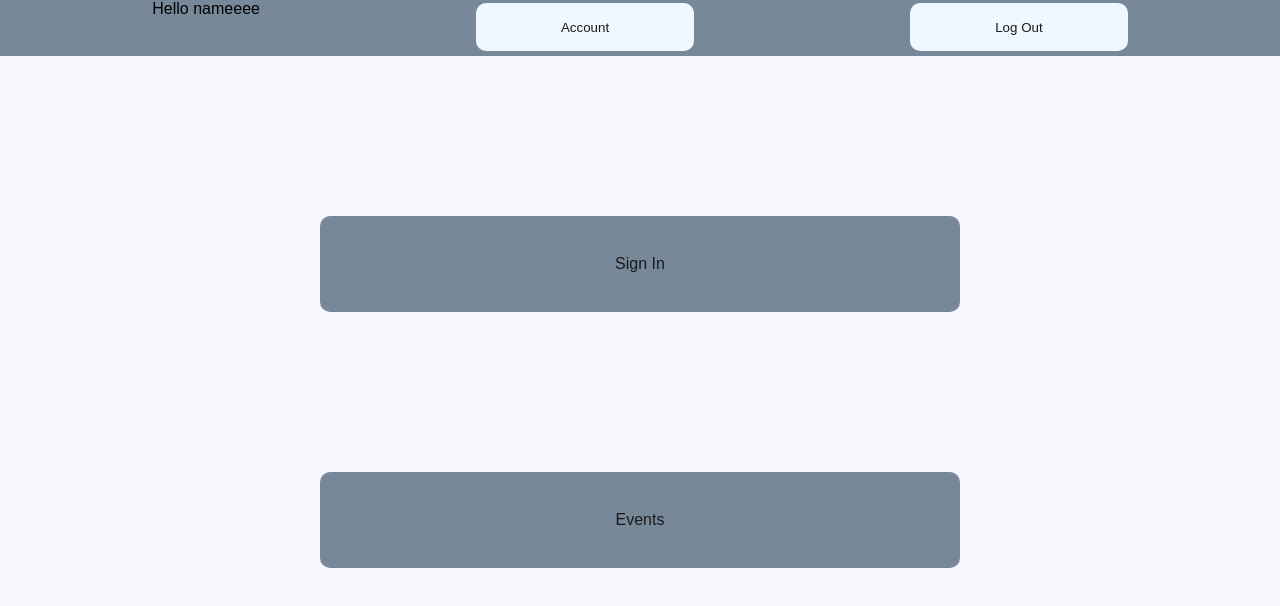
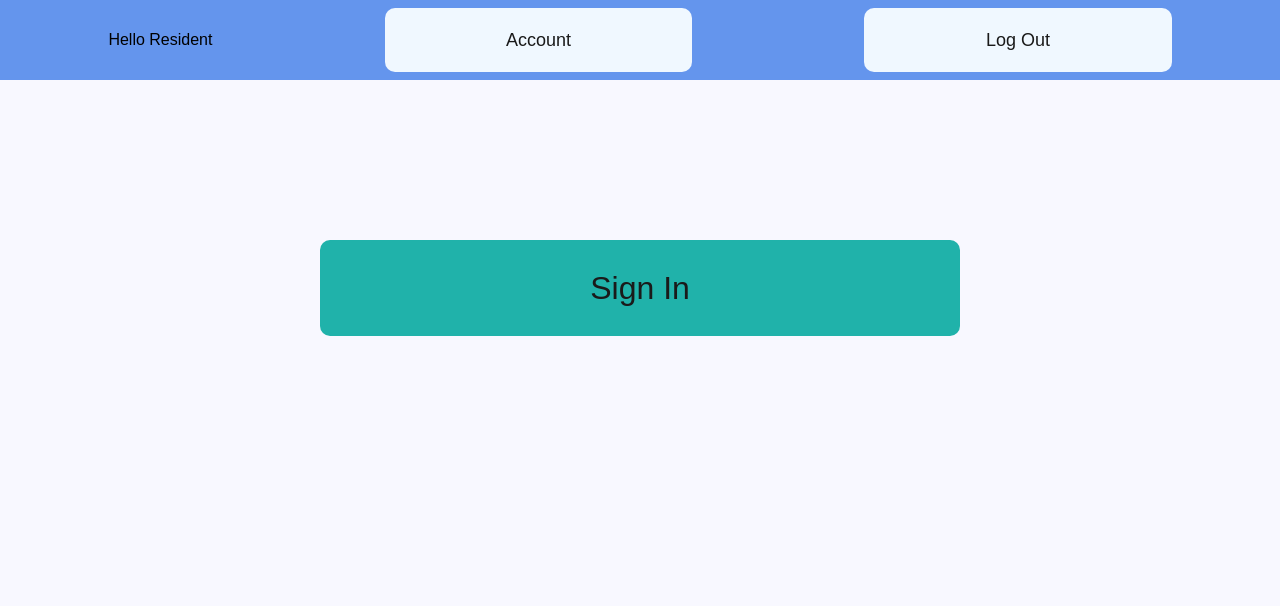
Before and after one commit to The-Ashram/Attendance_Taking_FE, a Next.js app: page /resident/homepage in a window 1280 px wide. Shown: the top 606 px of the page. Built offline with nearby package versions, Linux system fonts and the light colour scheme.

Commit message:
fix some styling and added some routing

```diff
--- a/src/app/admin/components/Dashboard/styled.ts
+++ b/src/app/admin/components/Dashboard/styled.ts
@@ -17,8 +17,8 @@ export const StatsBlock = styled.button`
     height: 150px;
     padding: 15px;
     display: grid;
-    background-color: indianred;
-    border: indianred;
+    background-color: lightseagreen;
+    border: lightseagreen;
     border-radius: 15px;
 
     &:hover {
--- a/src/app/admin/components/LoginModal/styled.ts
+++ b/src/app/admin/components/LoginModal/styled.ts
@@ -22,14 +22,14 @@ export const InputBox = styled.input`
     border-radius: 5px;
     background-color: #ffffff;
     box-shadow: 0 4px 8px rgba(0, 0, 0, 0.2);
-    margin: 10px;
+    margin: 20px;
     color: black;
 `
 
 export const CTAButton = styled.button`
     width: 200px;
     height: 30px;
-    margin: 10px;
+    margin: 20px;
 `
 
 export const ErrorMessage = styled.p`
--- a/src/app/resident/components/Header/header.tsx
+++ b/src/app/resident/components/Header/header.tsx
@@ -1,10 +1,28 @@
 import {Button, Title, Wrapper} from "@/app/resident/components/Header/styled";
+import {usePathname, useRouter} from "next/navigation";
 
 export default function Header() {
+    const router = useRouter();
+    const path = usePathname();
+    const isHomepage = path === "/resident/homepage"
+    function accountsHandler() {
+        router.push('/resident/account')
+    }
+    function homeHandler() {
+        router.push('/resident/homepage')
+    }
+
+    function logoutHandler() {
+        router.push('/')
+    }
     return <Wrapper>
-        <Title>Hello nameeee</Title>
-        <Button>Account</Button>
-        <Button>Log Out</Button>
+        {isHomepage ?
+            <Title>Hello Resident</Title>
+            :
+            <Button onClick={homeHandler}>Home</Button>
+        }
+        <Button onClick={accountsHandler}>Account</Button>
+        <Button onClick={logoutHandler}>Log Out</Button>
     </Wrapper>
 
 }
--- a/src/app/resident/components/Header/styled.ts
+++ b/src/app/resident/components/Header/styled.ts
@@ -1,21 +1,22 @@
 import styled from "styled-components";
 
 export const Wrapper = styled.div`
-    height: 7vh;
-    background-color: lightslategray;
+    height: 10vh;
+    background-color: cornflowerblue;
     justify-content: space-evenly;
     display: flex;
 `
 
 export const Button = styled.button`
-    width: 17vw;
-    height: 6vh;
+    width: 24vw;
+    height: 8vh;
     background: aliceblue;
     border: aliceblue;
     color: #1a1a1a;
     border-radius: 10px;
-    margin-top: 3px;
+    margin-top: 8px;
     margin-left: 5vw;
+    font-size: 18px;
 
     &:hover {
         background: lightcoral;
@@ -25,4 +26,5 @@ export const Button = styled.button`
 
 export const Title = styled.label`
     display: grid;
+    align-items: center;
 `
--- a/src/app/resident/homepage/page.tsx
+++ b/src/app/resident/homepage/page.tsx
@@ -8,7 +8,7 @@ export default function Homepage() {
         <Header/>
         <FormWrapper>
             <FormButtons>Sign In</FormButtons>
-            <FormButtons>Events</FormButtons>
+            {/*<FormButtons>Events</FormButtons>*/}
         </FormWrapper>
     </>
 }
--- a/src/app/resident/homepage/styled.ts
+++ b/src/app/resident/homepage/styled.ts
@@ -10,13 +10,14 @@ export const FormWrapper = styled.div`
 export const FormButtons = styled.div`
     width: 50vw;
     height: 12vh;
-    background: lightslategray;
-    border: aliceblue;
+    background: lightseagreen;
+    border: lightseagreen;
     color: #1a1a1a;
     border-radius: 10px;
     align-content: center;
     text-align: center;
     margin: 10vh 0;
+    font-size: 32px;
 
     &:hover {
         background: lightcoral;
```
Also changed, not shown: src/app/admin/components/LoginModal/LoginModal.tsx (+16 -11 lines), src/app/resident/account/page.tsx (added, +9 -0 lines).
